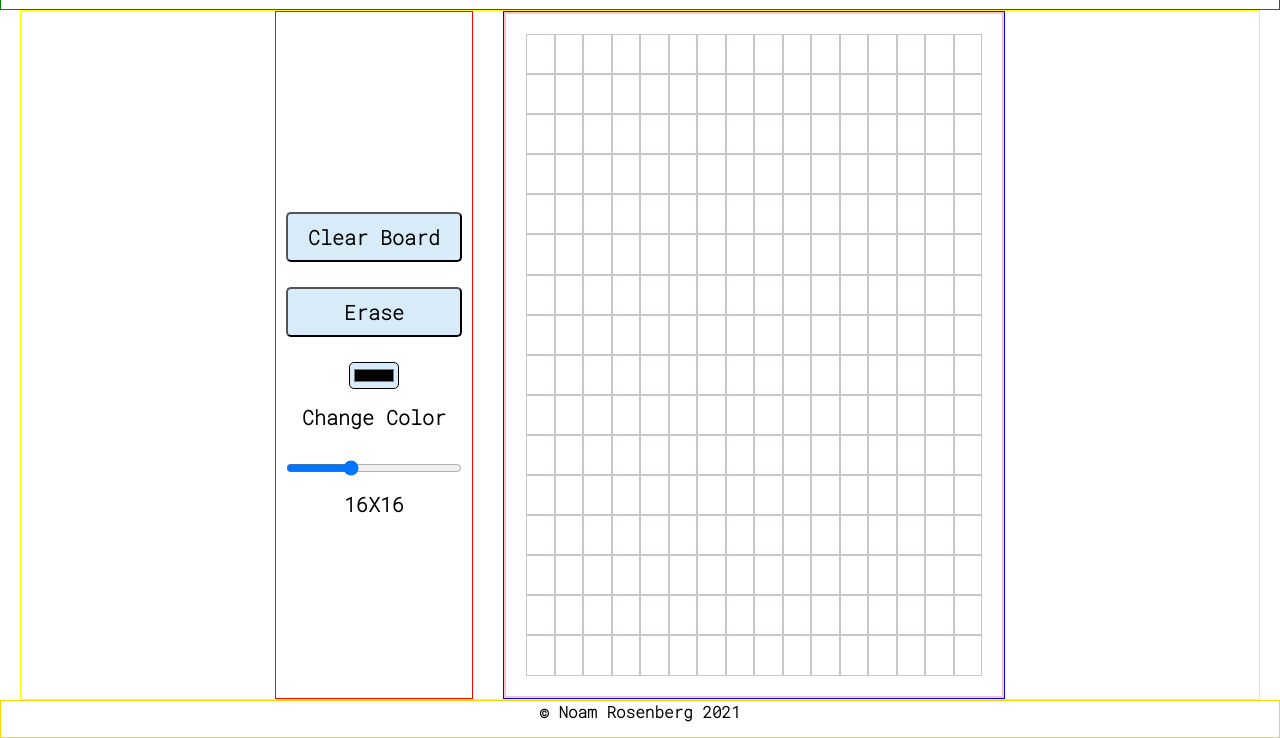
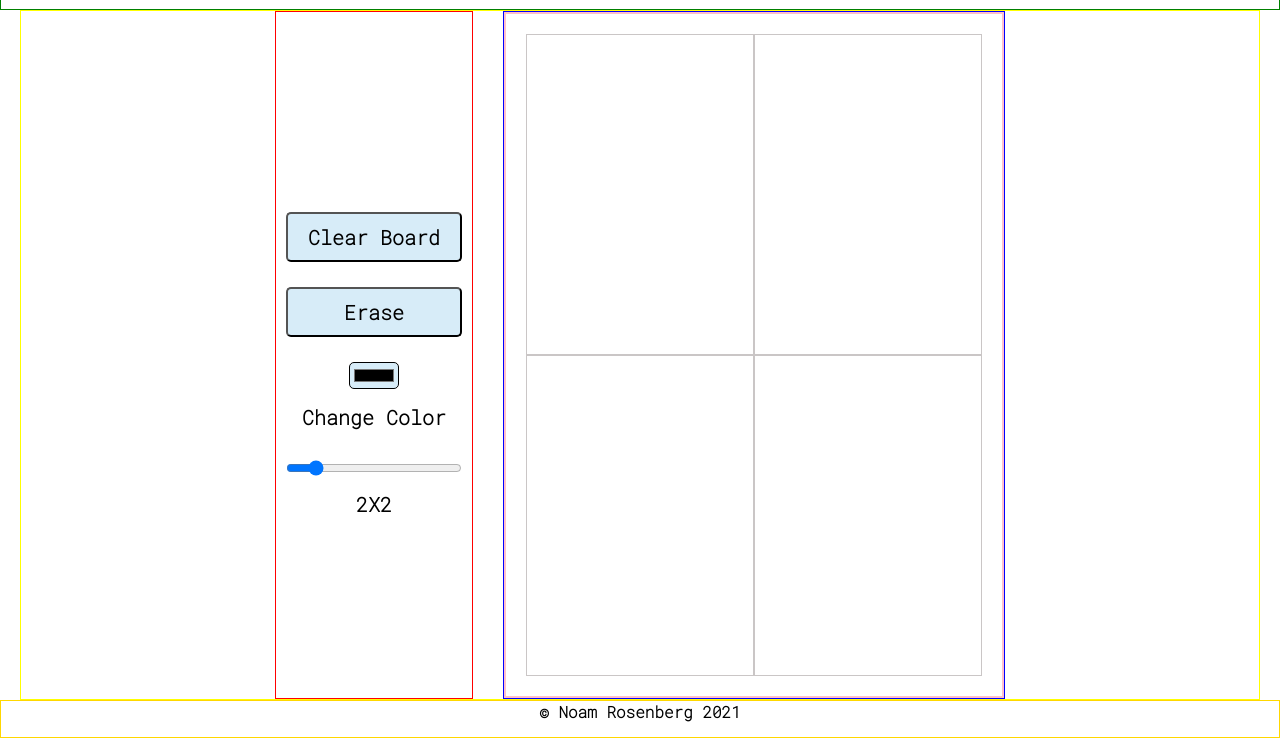
Before and after one commit to noamros9/TOP-Etch-a-Sketch, a plain HTML site: page index.html in a window 1280 px wide. Shown: the part 62-800 px from the top of the page. Drawn offline with Linux system fonts and the light colour scheme.

Commit message:
face size ranger functions

```diff
--- a/app.js
+++ b/app.js
@@ -1,6 +1,6 @@
 let mouseDown = 0;
 let eraseMode = 0;
-let faceSize = 16;
+let faceSize = document.getElementById('face-size').getAttribute('value');
 
 const colorCell = (e) => {
     setTimeout(() => {
@@ -21,8 +21,22 @@ const initDrawWithMouseClicked = () => {
     document.body.onmouseup = function() { mouseDown = 0; }
 }
 
+const removeExistingGrid = () => {
+    const currentGrid = document.getElementsByClassName('grid')[0];
+    if(currentGrid){
+        document.querySelector('.board').removeChild(currentGrid);
+    }
+}
+
 const createGrid = (faceSize) => {
-    const grid = document.getElementsByClassName('grid')[0];
+
+    removeExistingGrid();
+
+    // create new grid
+    const grid = document.createElement('div');
+    grid.classList.add('grid');
+    document.querySelector('.board').appendChild(grid);
+
     grid.style.gridTemplateRows = `repeat(${faceSize}, 1fr)`;
     grid.style.gridTemplateColumns = `repeat(${faceSize}, 1fr)`;
 
@@ -73,6 +87,12 @@ const setChangeFaceSize = () => {
     const range = document.getElementById('face-size');
     const faceSizeLabel = document.querySelector('.change-face-size > label');
     faceSizeLabel.textContent = `${range.getAttribute('value')}X${range.getAttribute('value')}`
+
+    range.addEventListener('change', (e) => {
+        faceSize = e.target.value;
+        faceSizeLabel.textContent = `${faceSize}X${faceSize}`;
+        createGrid(faceSize);
+    })
 }
 
 const setButtonsEvents = () => {
--- a/index.html
+++ b/index.html
@@ -37,13 +37,11 @@
                     class="options-buttons face-size"
                     min="1"
                     max="50"
-                    value="16">
+                    value="2">
                     <label for="face-size"> a </label>
                 </div>
             </div>
             <div class="board">
-                <div class="grid">
-                </div>
             </div>
         </div>
         <footer class="footer">
```
